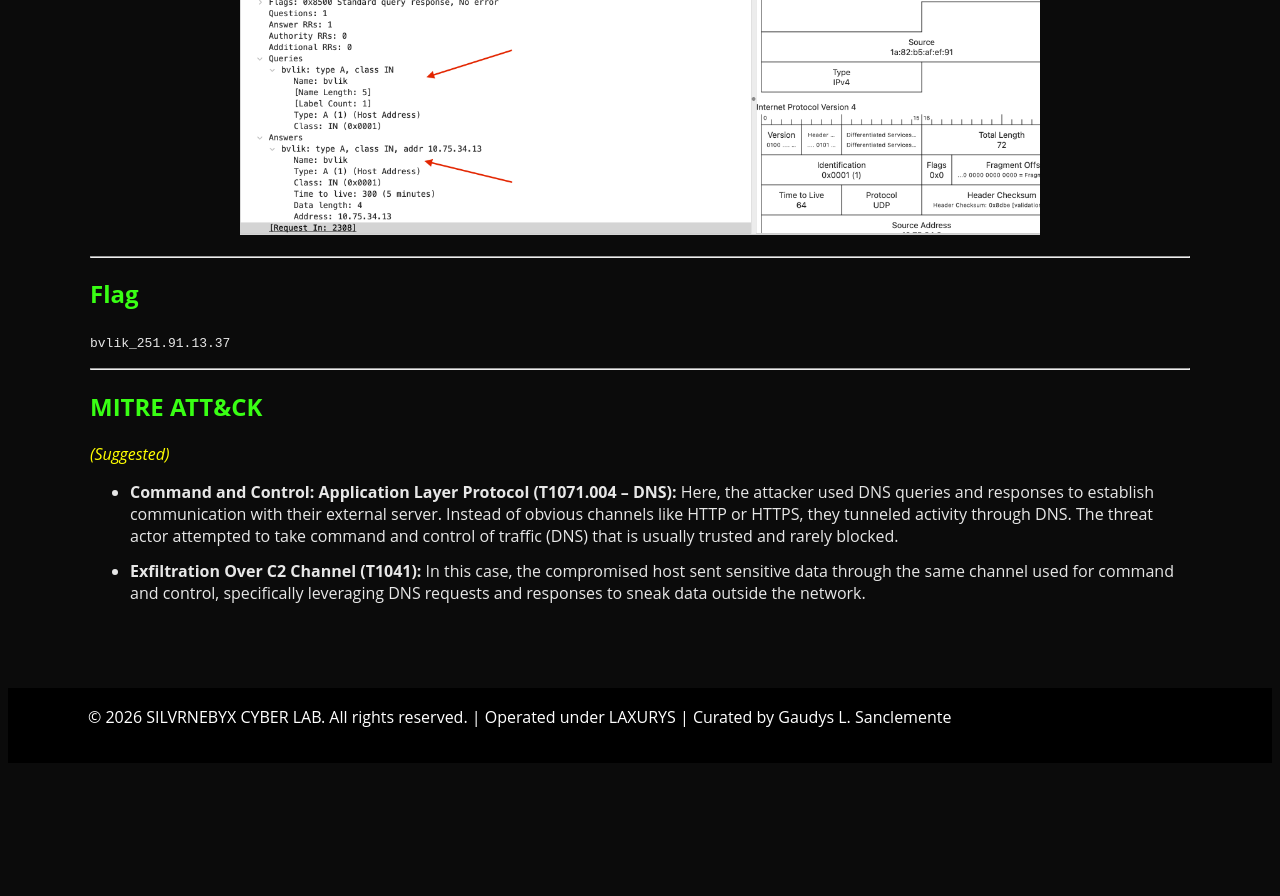
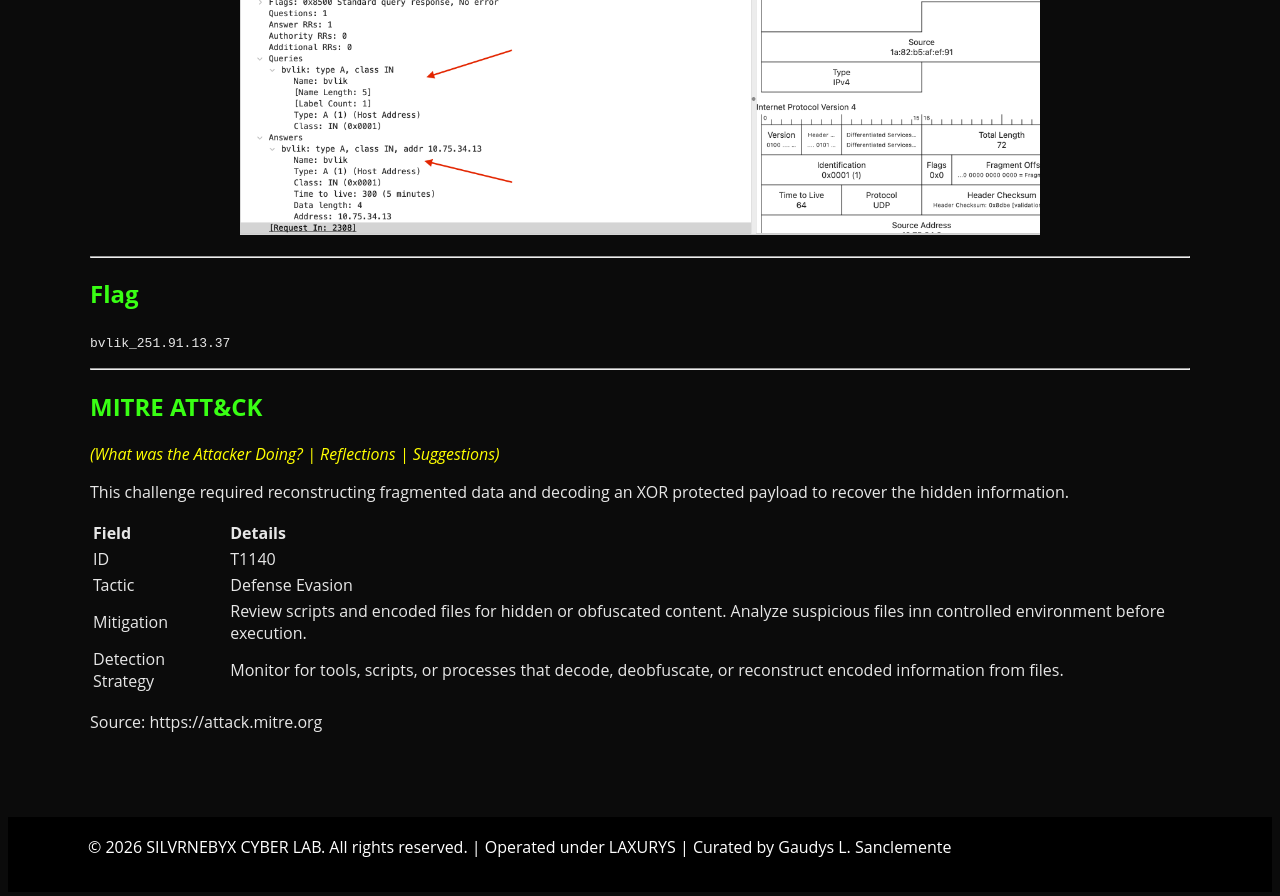
Before and after one commit to glsanclem/2026-US-Cyber-Open-CTF, a Jekyll site: the page built from main_challenges/d5-ahoy-pcapn.md, in a window 1280 px wide and 900 px high, scrolled down 2965 px. Shown: the top 896 px of the window. Built offline with Jekyll 4.4.1, drawn with Linux system fonts in a browser that asks for light colours; before the commit the page ends 3736 px from its top, so only the background shows below that.

Commit message:
Enhance MITRE ATT&CK section with attacker insights
Added details about the attacker's methods and mitigation strategies related to command and control and data exfiltration.

```diff
--- a/main_challenges/d5-ahoy-pcapn.md
+++ b/main_challenges/d5-ahoy-pcapn.md
@@ -78,6 +78,15 @@ To get the first part of the flag, I needed to know the hostname of the source m
 ---
 
 ## MITRE ATT&CK
-<span style="color:yellow; font-style:italic;">(Suggested)</span>
--	**Command and Control: Application Layer Protocol (T1071.004 – DNS):** Here, the attacker used DNS queries and responses to establish communication with their external server. Instead of obvious channels like HTTP or HTTPS, they tunneled activity through DNS. The threat actor attempted to take command and control of traffic (DNS) that is usually trusted and rarely blocked.
--	**Exfiltration Over C2 Channel (T1041):** In this case, the compromised host sent sensitive data through the same channel used for command and control, specifically leveraging DNS requests and responses to sneak data outside the network.
+<span style="color:yellow; font-style:italic;">(What was the Attacker Doing? | Reflections | Suggestions)</span>
+
+This challenge required reconstructing fragmented data and decoding an XOR protected payload to recover the hidden information.
+
+| Field | Details |
+|:--------|:---------|
+| ID | T1140 |
+| Tactic | Defense Evasion |
+| Mitigation | Review scripts and encoded files for hidden or obfuscated content. Analyze suspicious files inn controlled environment before execution. |
+| Detection Strategy | Monitor for tools, scripts, or processes that decode, deobfuscate, or reconstruct encoded information from files. |
+
+Source: https://attack.mitre.org
```
